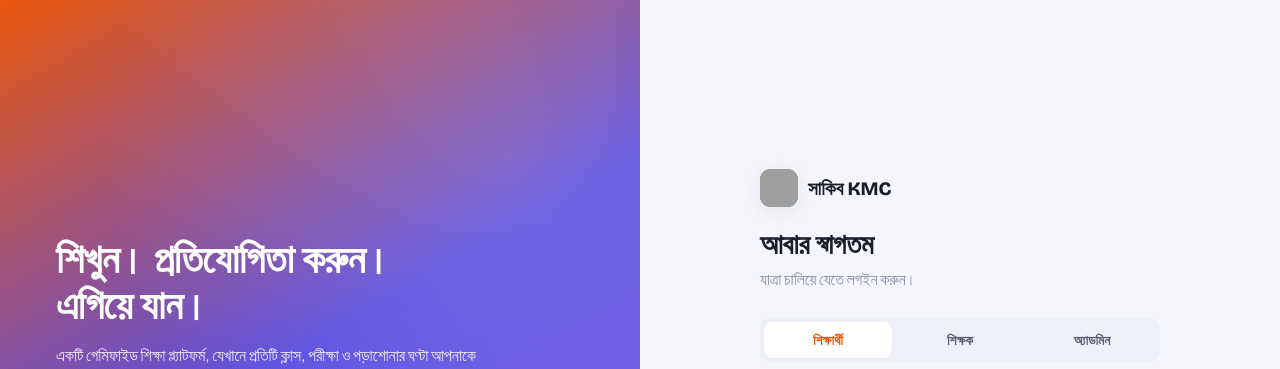
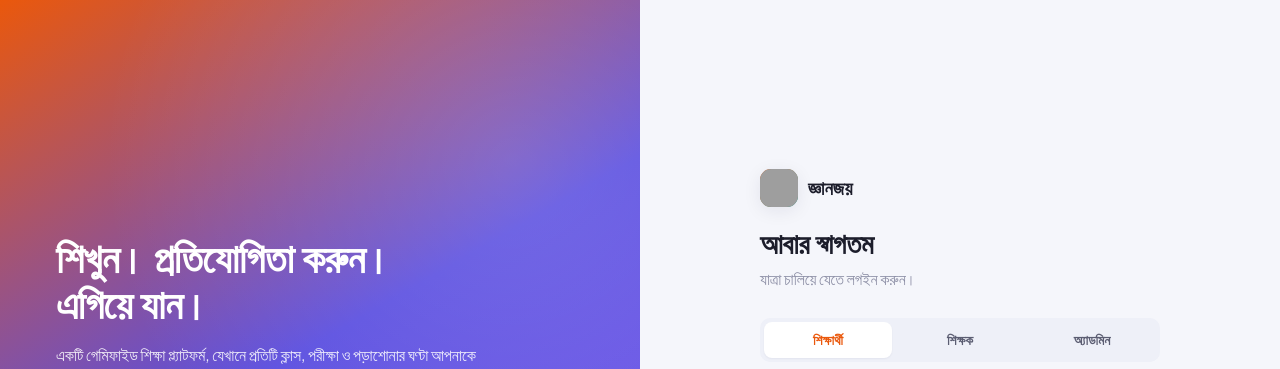
Before and after one commit to demofortest90-eng/sakib-KMC, a Flask app: page /login in a window 1280 px wide. Shown: the top 369 px of the page. Run offline with Flask 3, Linux system fonts and the light colour scheme; data that the repository does not hold is empty; grey boxes are pictures that could not be loaded.

Commit message:
Add files via upload

```diff
--- a/app/templates/auth/login.html
+++ b/app/templates/auth/login.html
@@ -2,9 +2,9 @@
 <html lang="bn" data-theme="light">
 <head>
   <meta charset="UTF-8"><meta name="viewport" content="width=device-width, initial-scale=1.0">
-  <title>লগইন — সাকিব KMC</title>
+  <title>লগইন — জ্ঞানজয়</title>
   <link rel="stylesheet" href="{{ url_for('static', filename='css/style.css') }}">
-  <link rel="icon" href="https://i.ibb.co.com/Z61CQMsB/477551494-939461171735370-2337206942603778696-n.jpg">
+  <link rel="icon" href="https://i.ibb.co.com/SC499cD/5e250eaf-c9df-415b-876d-88088ed1af45-removebg-preview.png">
 </head>
 <body>
 <div class="auth-wrap">
@@ -21,8 +21,8 @@
   <div class="auth-form">
     <div class="auth-box">
       <div class="brand" style="padding-left:0;">
-        <div class="brand-logo"><img src="https://i.ibb.co.com/Z61CQMsB/477551494-939461171735370-2337206942603778696-n.jpg" alt="সাকিব KMC"></div>
-        <div class="brand-name">সাকিব KMC</div>
+        <div class="brand-logo"><img src="https://i.ibb.co.com/SC499cD/5e250eaf-c9df-415b-876d-88088ed1af45-removebg-preview.png" alt="জ্ঞানজয়"></div>
+        <div class="brand-name">জ্ঞানজয়</div>
       </div>
       <h2>আবার স্বাগতম</h2>
       <p class="auth-sub">যাত্রা চালিয়ে যেতে লগইন করুন।</p>
```
Also changed, not shown: app/templates/auth/register.html (+4 -4 lines).
